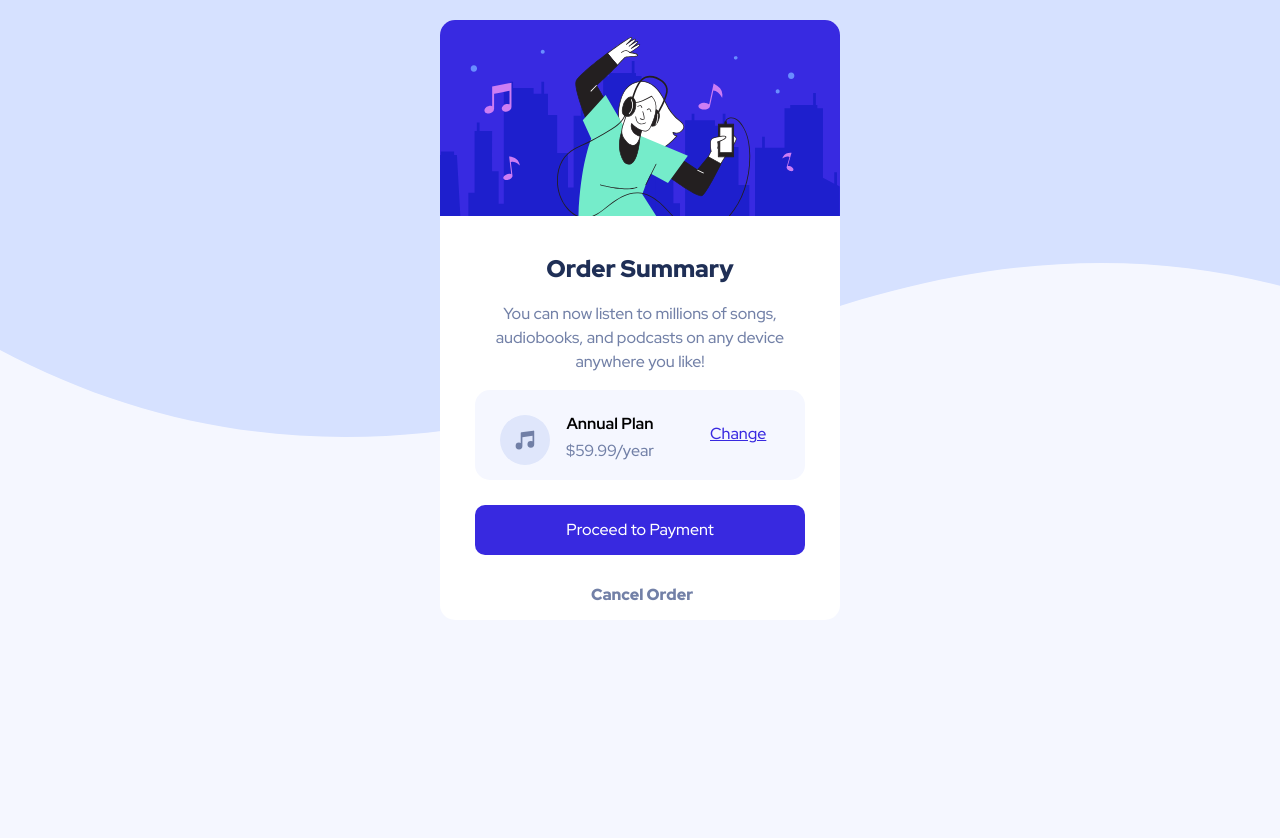
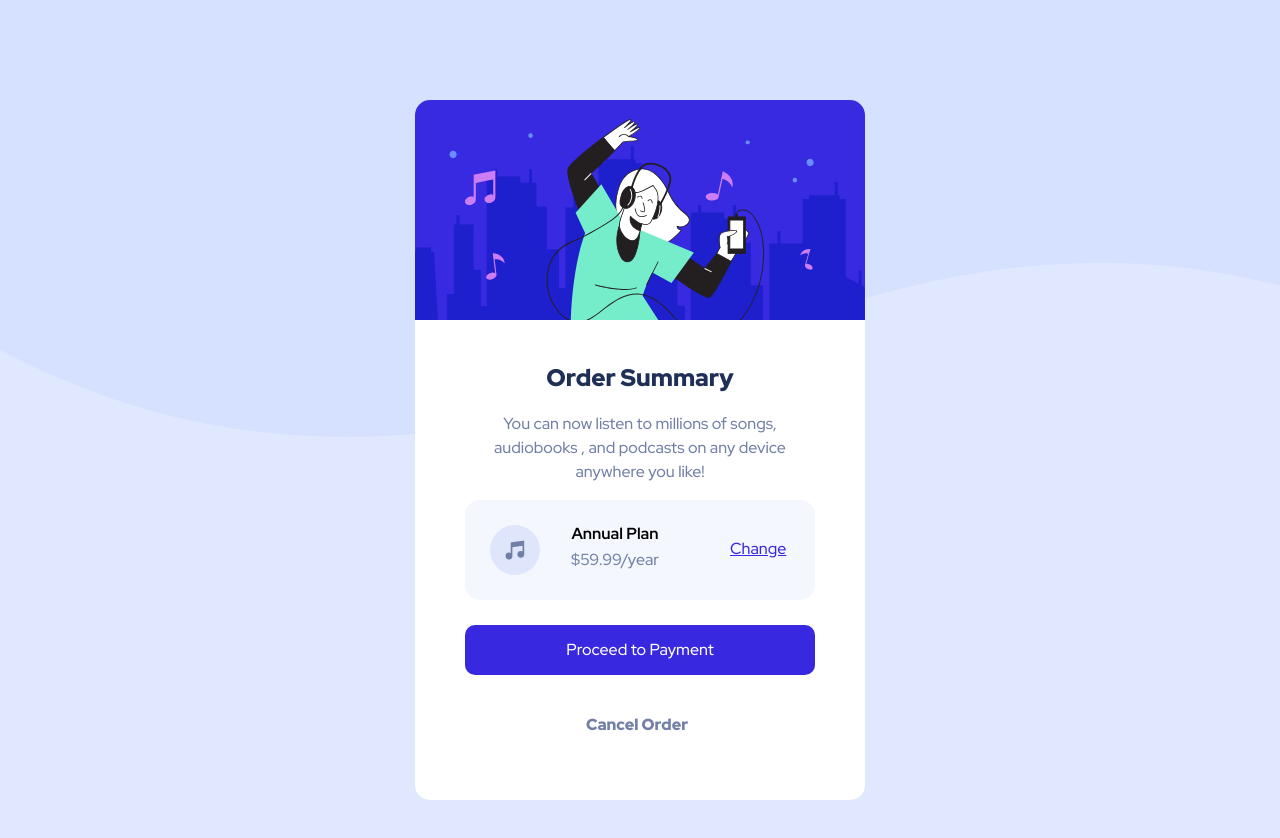
Before and after one commit to abdou202/order-summary-component, a plain HTML site: page index.html in a window 1280 px wide. Before the commit the page ends 800 px from the top, so only its background shows below. Drawn offline with Linux system fonts and the light colour scheme.

Commit message:
new updates

```diff
--- a/css/index.css
+++ b/css/index.css
@@ -8,7 +8,7 @@ body {
    font-family: 'Red Hat Display', sans-serif;
    background-image: url(../images/pattern-background-desktop.svg);
    background-repeat: no-repeat;
-   background-color: hsl(225, 100%, 98%);
+   background-color: hsl(225, 100%, 94%);
 }
 /* start container */
 .container {
@@ -17,8 +17,10 @@ body {
     display: flex;
     margin: 20px auto;
     flex-direction: column;
-    width: 400px;
-    height: 600px;
+    width: 450px;
+    height: 700px;
+    margin-top: 100px;
+    margin-bottom: 100px;
 }
 .container .image img {
     width: 100%;
@@ -27,14 +29,14 @@ body {
 .container .content h2 {
     text-align: center;
     color: hsl(223, 47%, 23%);
-    margin-top: 35px;
+    margin-top: 40px;
     font-weight: 900;
 }
 .content p {
     text-align: center;
     line-height: 1.5;
-    margin-left: 35px;
-    margin-right: 35px;
+    margin-left: 50px;
+    margin-right: 50px;
     font-weight: 500;
     font-size: 16px;
     color: hsl(224, 23%, 55%);
@@ -42,16 +44,15 @@ body {
 .content .plane {
     display: flex;
     background-color: hsl(225, 100%, 98%);
-    margin-left: 35px;
-    margin-right: 35px;
+    margin-left: 50px;
+    margin-right: 50px;
     border-radius: 15px;
-    height: 90px;
+    height: 100px;
 }
 .content .plane img {
     width:50px;
     height: 50px;
     margin: 25px;
-    margin-right: 10px;
     background-color: hsl(225, 100%, 98%);
 }
 .content .text {
@@ -59,36 +60,36 @@ body {
     flex-direction: column;
     height: 50px;
     width: 100px;
+    margin-top: 25px;
+    margin-bottom: 25px;
 }
 .content .text h4 {
     margin: 0px;
     text-align: center;
-    margin-top: 25px;
     margin-bottom: 5px;
 }
 .content .text p {
     margin: 0px;
 }
 .content a {
-    margin-left: 50px;
-    margin-top: 35px;
+    margin-left: 65px;
+    margin-top: 40px;
     color: hsl(245, 75%, 52%);
 }
 .container .button_1 {
     margin-top: 25px;
-    margin-left: 35px;
-    margin-right: 35px;
+    margin-left: 50px;
+    margin-right: 50px;
     background-color: hsl(245, 75%, 52%);
     color: white;
-    width: calc(100% - 70px);
+    width: calc(100% - 100px);
     height: 50px;
     border: none;
     border-radius: 10px;
 }
 .container .button_2 {
-    margin-top: 15px;
-    margin-bottom: 15px;
-    margin-left: 145px;
+    margin-top: 25px;
+    margin-left: 165px;
     height: 50px;
     color: hsl(224, 23%, 55%);
     font-weight: 900;
@@ -116,17 +117,34 @@ body {
     }
     .container {
         width: 335px;
+        height: 600px;
+    }
+    .container .content p {
+        margin-left: 30px;
+        margin-right: 30px;
+    }
+    .content .plane {
+        margin-top: 25px;
+        margin-left: 25px;
+        margin-right: 25px;
+    }
+    .container .content .text p {
+        margin: 0px;
     }
     .content a {
-        margin-left: 15px;
+        margin-left: 35px;
     }
     .content .plane img {
         margin-left: 10px;
+        margin-right: 10px;
     }
-    .content h4 {
-        font-size: 15px;
+    .content .button_1 {
+        margin-left: 25px;
+        margin-right: 25px;
+        width: calc(100% - 50px);
     }
     .content .button_2 {
+        margin-top: 15px;
         margin-left: 110px;
     }
 }
```
Also changed, not shown: index.html (+1 -1 lines).
